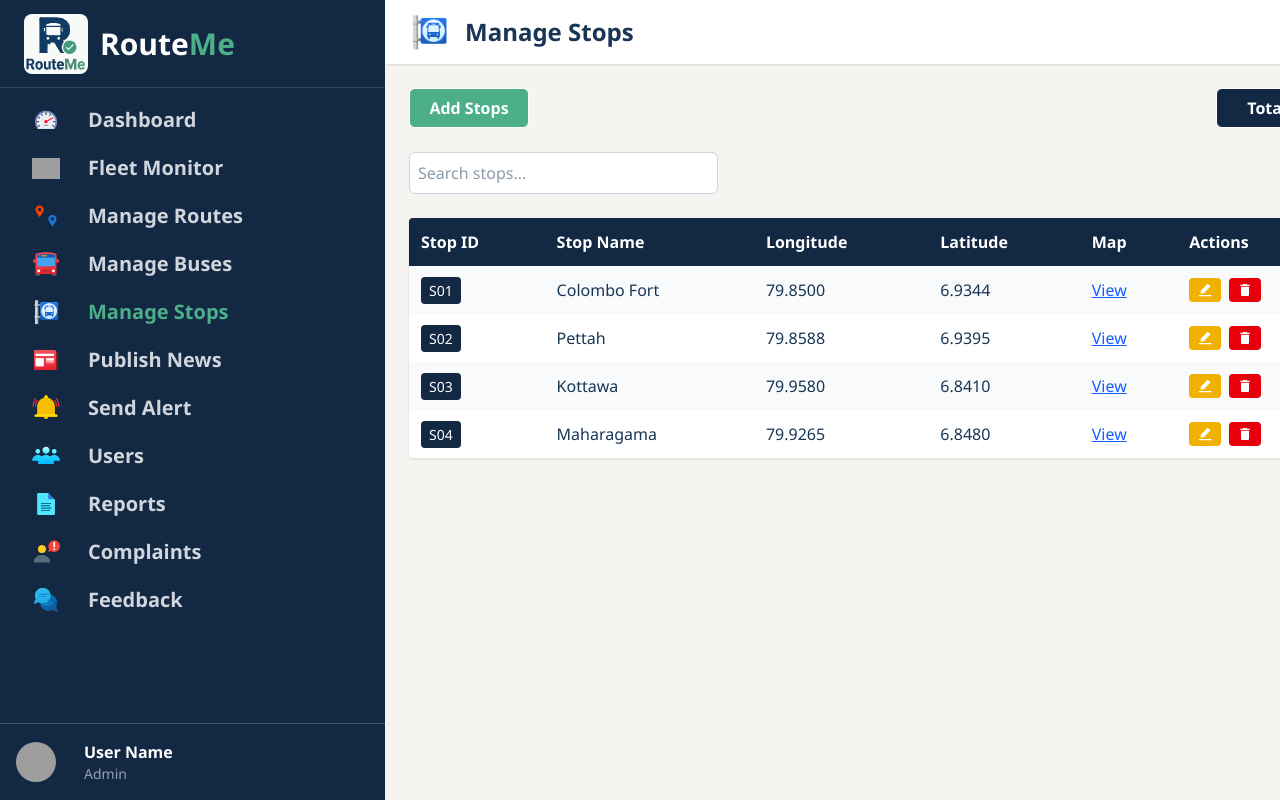
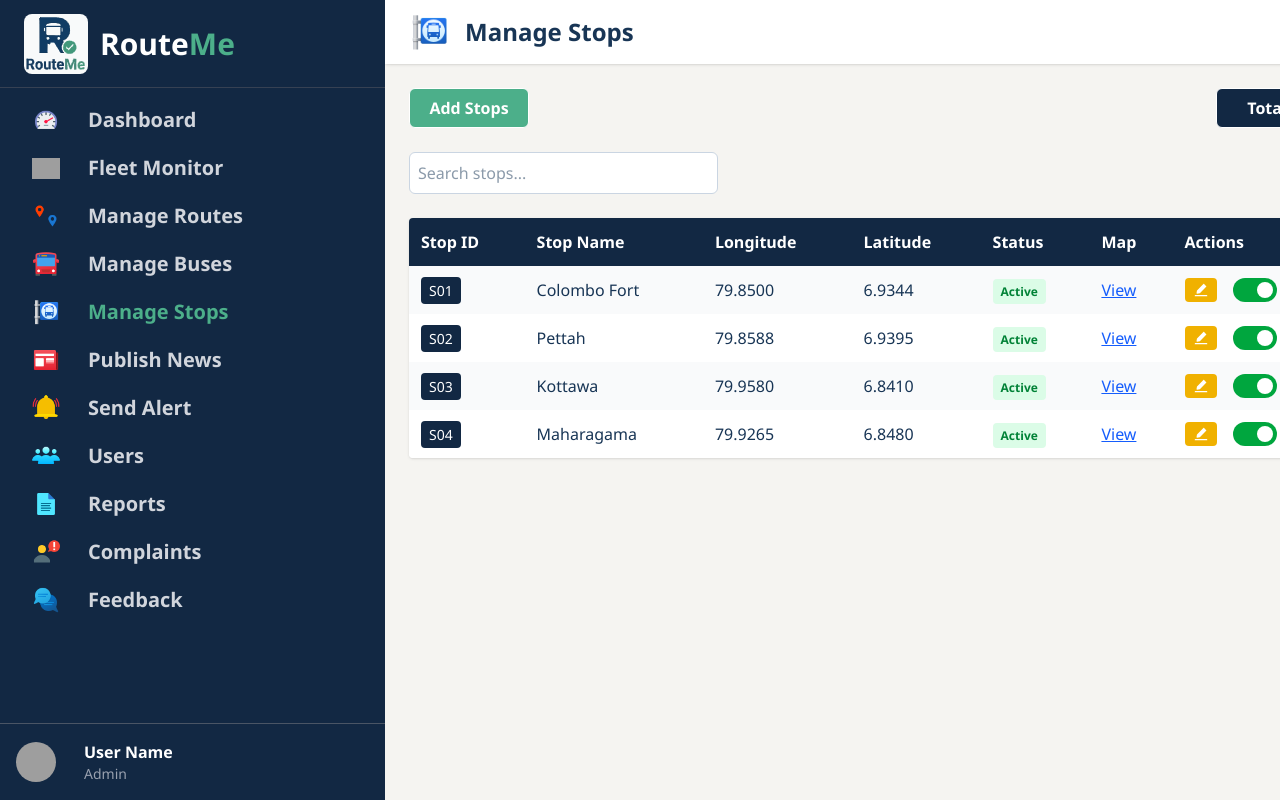
Before and after one commit to RouteMe-Transit/routeme-admin-web-frontend-, a Next.js app in the folder frontend/: page /admin/manageStops in a window 1280 px wide. Shown: the top 800 px of the page. Built offline with nearby package versions, Linux system fonts and the light colour scheme; grey boxes are pictures that could not be loaded.

Commit message:
Add active/deactive toggle for stops

```diff
--- a/frontend/app/admin/manageStops/page.tsx
+++ b/frontend/app/admin/manageStops/page.tsx
@@ -4,7 +4,6 @@ import dynamic from "next/dynamic";
 import toast from "react-hot-toast";
 import Swal from "sweetalert2";
 import { AiFillEdit } from "react-icons/ai";
-import { MdDelete } from "react-icons/md";
 
 type StopsMapPickerProps = {
     formData: {
@@ -35,6 +34,7 @@ type Stop = {
     name: string;
     longitude: string;
     latitude: string;
+    isActive: boolean;
 };
 
 export default function AdminManageStopsPage() {
@@ -53,24 +53,28 @@ const [editId, setEditId] = useState<number | null>(null);
             name: "Colombo Fort",
             longitude: "79.8500",
             latitude: "6.9344",
+            isActive: true,
         },
         {
             id: 2,
             name: "Pettah",
             longitude: "79.8588",
             latitude: "6.9395",
+            isActive: true,
         },
         {
             id: 3,
             name: "Kottawa",
             longitude: "79.9580",
             latitude: "6.8410",
+            isActive: true,
         },
         {
             id: 4,
             name: "Maharagama",
             longitude: "79.9265",
             latitude: "6.8480",
+            isActive: true,
         },
     ]);
 
@@ -103,6 +107,7 @@ const [editId, setEditId] = useState<number | null>(null);
                 name: formData.name,
                 longitude: formData.longitude,
                 latitude: formData.latitude,
+                isActive: true,
             };
             setStops([...stops, newStop]);
             toast.success(`${newStop.name} added successfully`);
@@ -120,17 +125,22 @@ const [editId, setEditId] = useState<number | null>(null);
         setEditId(stop.id);
         setShowForm(true);
     };
-const handleDelete = async (id: number) => {
-  const stopToDelete = stops.find((stop) => stop.id === id);
+    const handleToggleActive = async (id: number) => {
+        const stopToUpdate = stops.find((stop) => stop.id === id);
+        if (!stopToUpdate) {
+            return;
+        }
+
+        const nextActiveState = !stopToUpdate.isActive;
 
         const result = await Swal.fire({
-    title: "Delete this stop?",
-    text: stopToDelete ? `${stopToDelete.name} will be removed.` : "This stop will be removed.",
+            title: `${nextActiveState ? "Activate" : "Deactivate"} this stop?`,
+            text: `${stopToUpdate.name} will be marked as ${nextActiveState ? "active" : "deactive"}.`,
             icon: "warning",
             showCancelButton: true,
-    confirmButtonColor: "#d33",
+            confirmButtonColor: nextActiveState ? "#16a34a" : "#d33",
             cancelButtonColor: "#6b7280",
-    confirmButtonText: "Yes, delete",
+            confirmButtonText: `Yes, ${nextActiveState ? "activate" : "deactivate"}`,
             cancelButtonText: "Cancel",
         });
 
@@ -138,8 +148,12 @@ const handleDelete = async (id: number) => {
             return;
         }
 
-  setStops(stops.filter((stop) => stop.id !== id));
-  toast.success(`${stopToDelete?.name ?? "Stop"} deleted successfully`);
+        setStops(
+            stops.map((stop) =>
+                stop.id === id ? { ...stop, isActive: nextActiveState } : stop
+            )
+        );
+        toast.success(`${stopToUpdate.name} ${nextActiveState ? "activated" : "deactivated"} successfully`);
     };
     const filteredStops = stops.filter((stop) =>
         stop.name.toLowerCase().includes(search.toLowerCase())
@@ -214,8 +228,7 @@ const filteredStops = stops.filter((stop) =>
                                     value={formData.latitude}
                                     onChange={handleChange}
                                     readOnly={useMap}
-            className={`w-full border p-2 rounded ${
-              useMap ? "bg-gray-100" : ""
+                                    className={`w-full border p-2 rounded ${useMap ? "bg-gray-100" : ""
                                         }`}
                                     required
                                 />
@@ -227,8 +240,7 @@ const filteredStops = stops.filter((stop) =>
                                     value={formData.longitude}
                                     onChange={handleChange}
                                     readOnly={useMap}
-            className={`w-full border p-2 rounded ${
-              useMap ? "bg-gray-100" : ""
+                                    className={`w-full border p-2 rounded ${useMap ? "bg-gray-100" : ""
                                         }`}
                                     required
                                 />
@@ -283,6 +295,7 @@ const filteredStops = stops.filter((stop) =>
                             <th className="p-3 text-left">Stop Name</th>
                             <th className="p-3 text-left">Longitude</th>
                             <th className="p-3 text-left">Latitude</th>
+                            <th className="p-3 text-left">Status</th>
                             <th className="p-3 text-left">Map</th>
                             <th className="p-3 text-left">Actions</th>
                         </tr>
@@ -290,9 +303,9 @@ const filteredStops = stops.filter((stop) =>
 
                     {/* Body */}
                     <tbody>
-      {stops.length === 0 ? (
+                        {filteredStops.length === 0 ? (
                             <tr>
-          <td colSpan={3} className="text-center p-4 text-gray-500">
+                                <td colSpan={7} className="text-center p-4 text-gray-500">
                                     No stops added yet
                                 </td>
                             </tr>
@@ -303,8 +316,7 @@ const filteredStops = stops.filter((stop) =>
                                 return (
                                     <tr
                                         key={stop.id}
-      className={`${
-        index % 2 === 0 ? "bg-gray-50" : "bg-white"
+                                        className={`${index % 2 === 0 ? "bg-gray-50" : "bg-white"
                                             } hover:bg-blue-50`}
                                     >
                                         <td className="p-3">
@@ -316,6 +328,17 @@ const filteredStops = stops.filter((stop) =>
                                         <td className="p-3">{stop.name}</td>
                                         <td className="p-3">{stop.longitude}</td>
                                         <td className="p-3">{stop.latitude}</td>
+
+                                        <td className="p-3">
+                                            <span
+                                                className={`px-2 py-1 rounded text-xs font-semibold ${stop.isActive
+                                                        ? "bg-green-100 text-green-700"
+                                                        : "bg-red-100 text-red-700"
+                                                    }`}
+                                            >
+                                                {stop.isActive ? "Active" : "Deactive"}
+                                            </span>
+                                        </td>
 
                                         {/* MAP */}
                                         <td className="p-3">
@@ -329,7 +352,7 @@ const filteredStops = stops.filter((stop) =>
                                         </td>
 
                                         {/* ACTIONS */}
-      <td className="p-3 flex gap-2">
+                                        <td className="p-3 flex gap-4">
                                             <button
                                                 onClick={() => handleEdit(stop)}
                                                 className="px-2 py-1 bg-yellow-500 text-white rounded"
@@ -338,10 +361,16 @@ const filteredStops = stops.filter((stop) =>
                                             </button>
 
                                             <button
-          onClick={() => handleDelete(stop.id)}
-          className="px-2 py-1 bg-red-600 text-white rounded"
+                                                onClick={() => handleToggleActive(stop.id)}
+                                                className={`relative inline-flex h-6 w-11 items-center rounded-full transition-colors ${stop.isActive ? "bg-green-600" : "bg-slate-400"
+                                                    }`}
+                                                title={stop.isActive ? "Deactivate stop" : "Activate stop"}
+                                                aria-label={stop.isActive ? "Deactivate stop" : "Activate stop"}
                                             >
-          <MdDelete />
+                                                <span
+                                                    className={`inline-block h-4 w-4 transform rounded-full bg-white transition-transform ${stop.isActive ? "translate-x-6" : "translate-x-1"
+                                                        }`}
+                                                />
                                             </button>
                                         </td>
                                     </tr>
```
Lines whose indentation alone changed are shown as unchanged.
